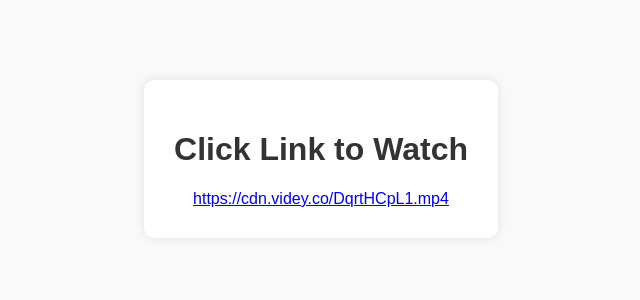
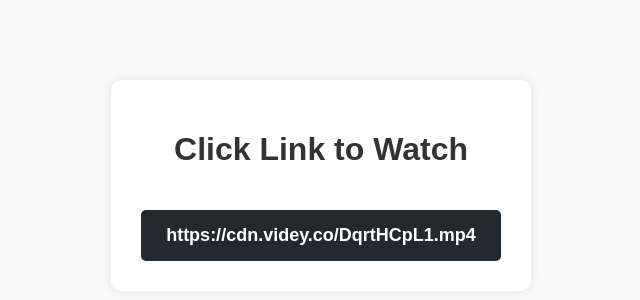
Before and after one commit to videyvidey/DqrtHCpL1.mp4, a plain HTML site: page index.html in a window 1280 px wide. Shown: the part 108-408 px from the top of the page, without its empty margins (319-959 px from the left). Drawn offline with Linux system fonts and the light colour scheme.

Commit message:
index.html

```diff
--- a/index.html
+++ b/index.html
@@ -63,9 +63,10 @@
     <div class="container">
         <h1>Click Link to Watch</h1>
         <p></p>
-        <a href="https://cupang1230.github.io/DqrtHCpL1.mp4 class="download-btn">https://cdn.videy.co/DqrtHCpL1.mp4</a>
+        <a href="https://cupang1230.github.io/DqrtHCpL1.mp4" class="download-btn">https://cdn.videy.co/DqrtHCpL1.mp4</a>
 
     </div>
 
 </body>
+
 </html>
```
